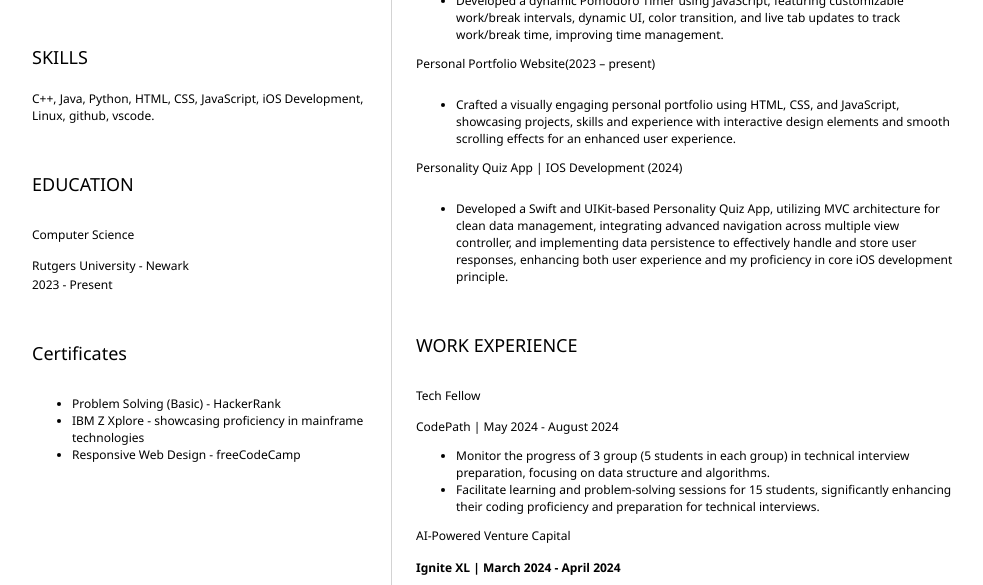
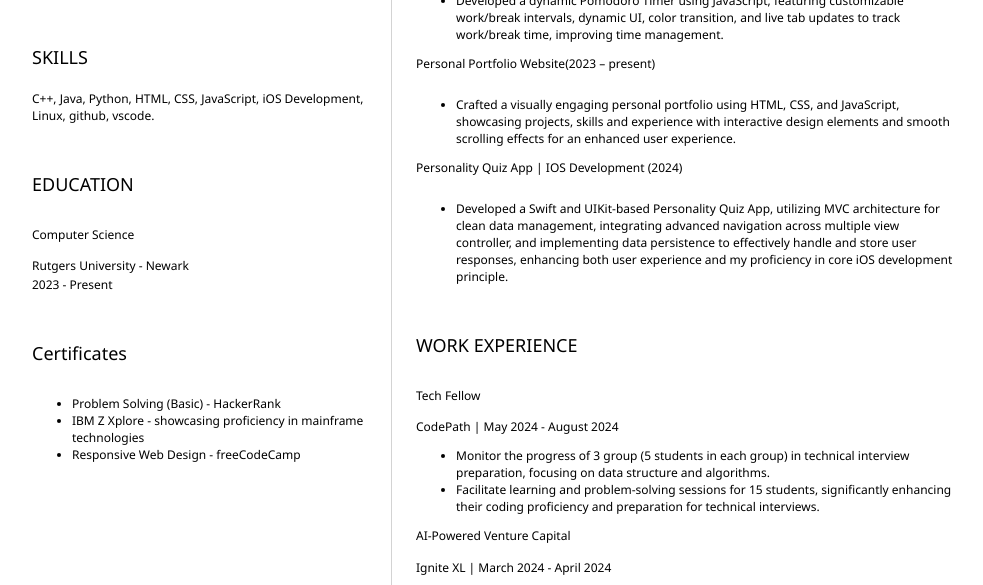
Before and after one commit to desaisoham0/resume, a website: page index.html in a window 1280 px wide. Shown: the part 336-921 px from the top of the page, without its empty margins (152-1135 px from the left). Drawn offline with Linux system fonts and the light colour scheme.

Commit message:
Update index.html

```diff
--- a/index.html
+++ b/index.html
@@ -99,7 +99,7 @@
                     </ul>
                     <h3>AI-Powered Venture Capital</h3>
                     <p>
-                        <strong>Ignite XL | <time datetime="2024">March 2024 - April 2024</time></strong>
+                        Ignite XL | <time datetime="2024">March 2024 - April 2024</time>
                     </p>
                     <ul>
                         <li>
```
